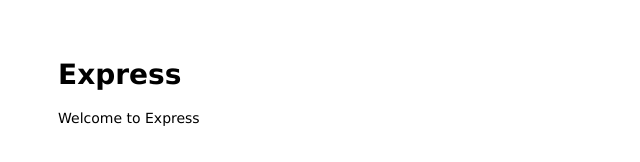
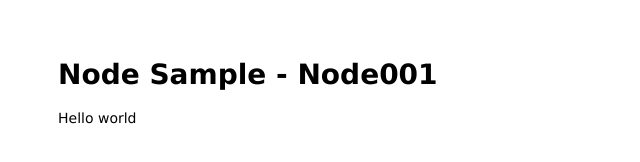
Before and after one commit to Ashok-Rawat-Code/node001, a website: page public/index.html in a window 1280 px wide. Shown: the whole page, without its empty margins (0-640 px from the left). Drawn offline with Linux system fonts and the light colour scheme.

Commit message:
indexhtml update

```diff
--- a/public/index.html
+++ b/public/index.html
@@ -1,13 +1,13 @@
 <html>
 
 <head>
-  <title>Express</title>
+  <title>My First Azure Web Project</title>
   <link rel="stylesheet" href="/stylesheets/style.css">
 </head>
 
 <body>
-  <h1>Express</h1>
-  <p>Welcome to Express</p>
+  <h1>Node Sample - Node001</h1>
+  <p>Hello world</p>
 </body>
 
 </html>
```
